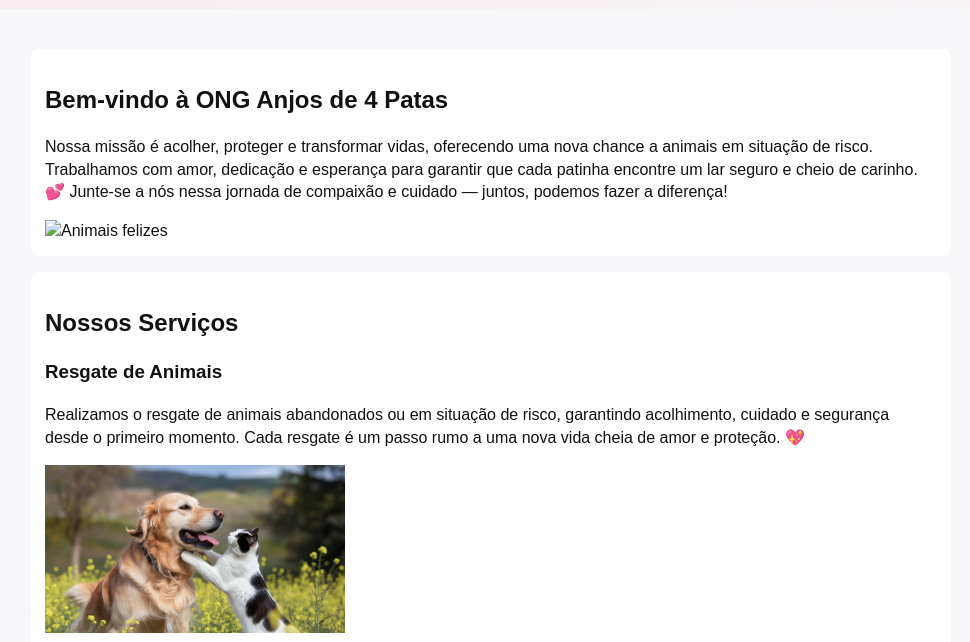
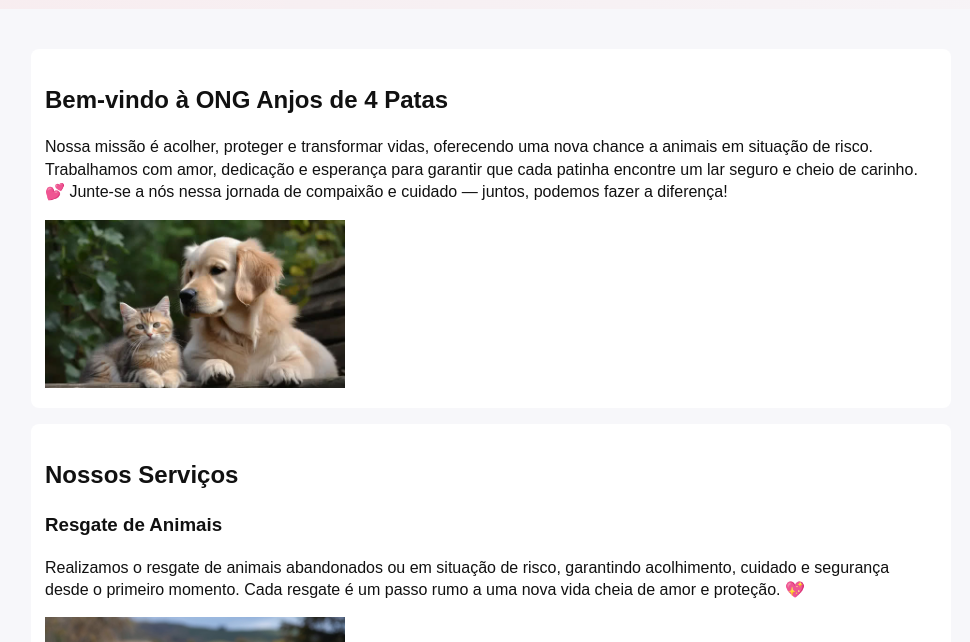
Before and after one commit to Alefdibenedetto/Ong-Animais, a plain HTML site: page index.html in a window 1280 px wide. Shown: the part 125-767 px from the top of the page, without its empty margins (149-1119 px from the left). Drawn offline with Linux system fonts and the light colour scheme.

Commit message:
-adição da ultima foto

```diff
--- a/index.html
+++ b/index.html
@@ -32,7 +32,7 @@
             <h2>Bem-vindo à ONG Anjos de 4 Patas</h2>
             <p>Nossa missão é acolher, proteger e transformar vidas, oferecendo uma nova chance a animais em situação de risco. Trabalhamos com amor, dedicação e esperança para garantir que cada patinha encontre um lar seguro e cheio de carinho. 💕
 Junte-se a nós nessa jornada de compaixão e cuidado — juntos, podemos fazer a diferença!</p>
-            <img src="assets/images/cachorro.jfif" alt="Animais felizes" style="width: 300px;">
+            <img src="assets/images/amiguinhos.jpg" alt="Animais felizes" style="width: 300px;">
         </section>
 
         <section>
```
